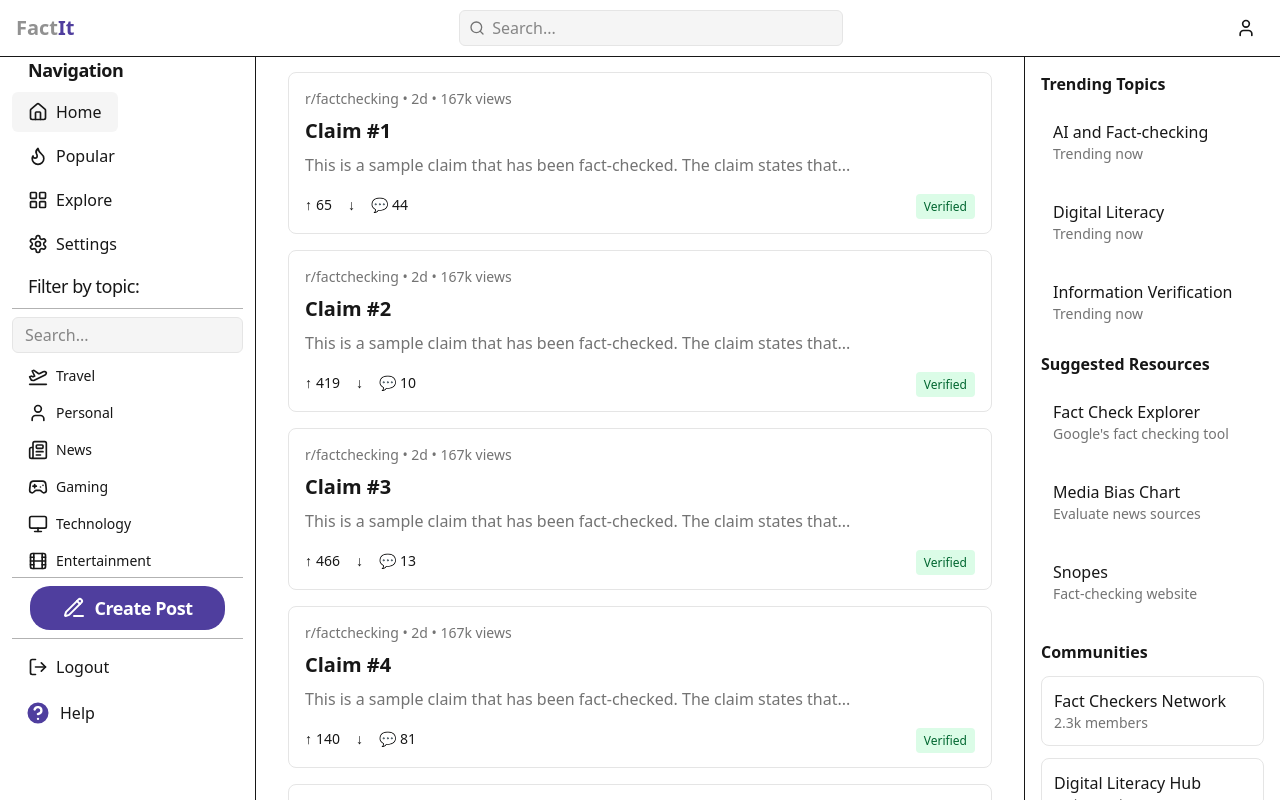
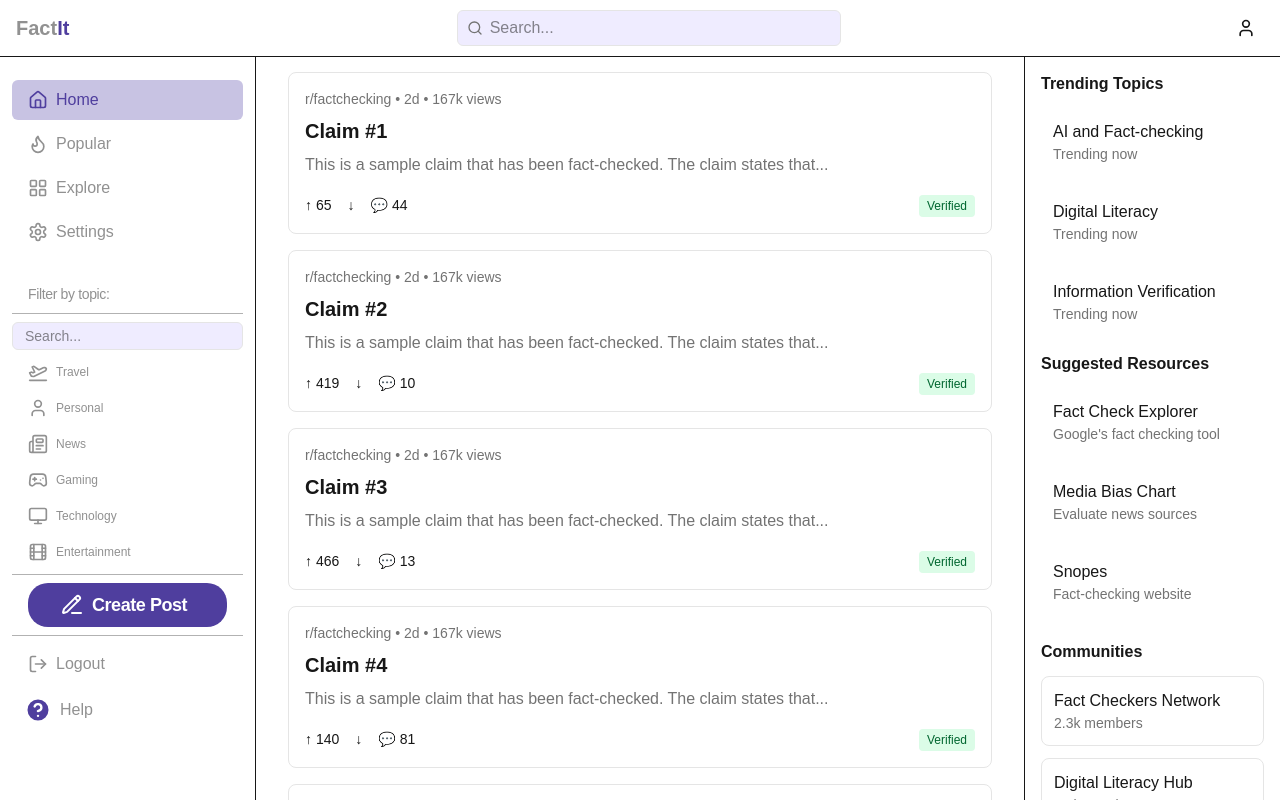
Before and after one commit to Vincentimo-yyy/FactIt, a Next.js app in the folder fact-it/: page / in a window 1280 px wide. Shown: the top 800 px of the page. Built offline with nearby package versions, Linux system fonts and the light colour scheme.

Commit message:
css updates

```diff
--- a/fact-it/app/globals.css
+++ b/fact-it/app/globals.css
@@ -1,9 +1,9 @@
-@import "tailwindcss";
+@import 'tailwindcss';
 
 :root {
   --background: #ffffff;
   --foreground: #171717;
-  --muted: #f5f5f5;
+  --muted: #efecff;
   --muted-foreground: #737373;
   --primary: #919191;
   --primary-foreground: #4f3e9e;
@@ -11,24 +11,49 @@
   --secondary-foreground: #eaeaea;
   --border: #e5e5e5;
   --input: #e5e5e5;
+  --select: #c8c3e3;
+  --font-sans: Arial, Helvetica, sans-serif;
 }
 
 @theme inline {
   --color-background: var(--background);
   --color-foreground: var(--foreground);
-  --font-sans: var(--font-geist-sans);
-  --font-mono: var(--font-geist-mono);
+  --font-sans: var(--font-sans);
 }
 
 body {
   background: var(--background);
   color: var(--foreground);
-  font-family: var(--font-sans), Arial, Helvetica, sans-serif;
+  font-family: Arial, Helvetica, sans-serif;
 }
 
 @layer components {
   .bg-muted {
     background-color: var(--muted);
+  }
+  .bg-select {
+    background-color: var(--select);
+  }
+
+  /* Add hover variant explicitly */
+  .hover\:bg-muted:hover {
+    background-color: var(--muted);
+  }
+
+  .stroke-primary {
+    stroke: var(--primary);
+  }
+
+  .stroke-secondary {
+    stroke: var(--secondary);
+  }
+
+  .fill-primary {
+    fill: var(--primary);
+  }
+
+  .fill-secondary {
+    fill: var(--secondary);
   }
 
   .text-muted-foreground {
@@ -39,12 +64,20 @@ body {
     background-color: var(--primary);
   }
 
+  .text-primary {
+    color: var(--primary);
+  }
+
   .text-primary-foreground {
     color: var(--primary-foreground);
   }
 
   .bg-secondary {
     background-color: var(--secondary);
+  }
+
+  .text-secondary {
+    color: var(--secondary);
   }
 
   .text-secondary-foreground {
--- a/fact-it/app/layout.tsx
+++ b/fact-it/app/layout.tsx
@@ -1,21 +1,10 @@
 import type React from "react"
 import type { Metadata } from "next"
-import { Geist, Geist_Mono } from "next/font/google"
 import "./globals.css"
 import { SiteHeader } from "@/components/layout/site-header"
 import { MobileNav } from "@/components/layout/mobile-nav"
 import { LeftSidebar } from "@/components/layout/left-sidebar"
 import { RightSidebar } from "@/components/layout/right-sidebar"
-
-const geistSans = Geist({
-  variable: "--font-geist-sans",
-  subsets: ["latin"],
-})
-
-const geistMono = Geist_Mono({
-  variable: "--font-geist-mono",
-  subsets: ["latin"],
-})
 
 export const metadata: Metadata = {
   title: "Factit - A simple fact-checking app",
@@ -29,7 +18,7 @@ export default function RootLayout({
 }>) {
   return (
     <html lang="en">
-      <body className={`${geistSans.variable} ${geistMono.variable} antialiased`}>
+      <body className="font-arial antialiased">
         <div className="flex min-h-screen flex-col">
           <SiteHeader />
           <div className="flex-1 pt-14 pb-14 md:pb-0">
--- a/fact-it/components/layout/left-sidebar.tsx
+++ b/fact-it/components/layout/left-sidebar.tsx
@@ -22,65 +22,64 @@ export function LeftSidebar() {
     <div className="hidden md:block fixed top-14 left-0 w-64 h-[calc(100vh-3.5rem)] bg-background border-r">
       <div className="flex h-full flex-col">
         <div className="space-y-2 px-3">
-          <div>
-            <h2 className="mb-2 px-4 text-lg font-semibold tracking-tight">Navigation</h2>
+          <div className="py-6">
             <div className="space-y-1">
-              <button className="flex items-center rounded-md px-4 py-2 bg-muted">
-                <Home className="h-5 w-5 mr-2" />
-                <span>Home</span>
+              <button className="flex w-full items-center rounded-md px-4 py-2 bg-select ">
+                <Home className="h-5 w-5 mr-2 stroke-secondary" />
+                <span className="text-secondary">Home</span>
               </button>
-              <button className="flex items-center rounded-md px-4 py-2 hover:bg-muted">
-                <Flame className="h-5 w-5 mr-2" />
-                <span>Popular</span>
+              <button className="flex w-full items-center rounded-md  px-4 py-2 hover:bg-muted">
+                <Flame className="h-5 w-5 mr-2 stroke-primary" />
+                <span className="text-primary">Popular</span>
               </button>
-              <button className="flex items-center rounded-md px-4 py-2 hover:bg-muted">
-                <LayoutGrid className="h-5 w-5 mr-2" />
-                <span>Explore</span>
+              <button className="flex w-full items-center rounded-md px-4 py-2 hover:bg-muted">
+                <LayoutGrid className="h-5 w-5 mr-2 stroke-primary" />
+                <span className="text-primary">Explore</span>
               </button>
-              <button className="flex items-center rounded-md px-4 py-2 hover:bg-muted">
-                <Settings className="h-5 w-5 mr-2" />
-                <span>Settings</span>
+              <button className="flex w-full items-center rounded-md px-4 py-2 hover:bg-muted">
+                <Settings className="h-5 w-5 mr-2 stroke-primary" />
+                <span className="text-primary">Settings</span>
               </button>
             </div>
           </div>
 
           {/* Additional navigation sections */}
           <div >
-            <h2 className="mb-2 px-4 text-lg tracking-tight ">Filter by topic:</h2>
+            <h2 className="mb-2 px-4 text-primary text-[14px] tracking-tight ">Filter by topic:</h2>
             <div className="border-t border-b border-[#B2B2B2] space-y-1 ">
-              <input type="search" placeholder="Search..." className="w-full bg-muted h-9 rounded-md mt-2   border border-input pl-3 pr-3 focus:outline-none focus:ring-2 focus:ring-primary" />
+              <input type="search" placeholder="Search..." className="w-full text-[14px] bg-muted h-7 rounded-md mt-2 border border-input pl-3 pr-3 focus:outline-none  " />
               <div className="overflow-auto max-h-55">
-                <button className="flex items-center rounded-md px-4 py-2 hover:bg-muted">
-                  <PlaneTakeoff className="h-5 w-5 mr-2" />
-                  <span className="text-[14px]">Travel</span>
+                <button className="flex w-full items-center rounded-md px-4 py-2 hover:bg-muted">
+                  <PlaneTakeoff className="h-5 w-5 mr-2 stroke-primary" />
+                  <span className="text-[12px] text-primary">Travel</span>
                 </button>
-                <button className="flex items-center rounded-md px-4 py-2 hover:bg-muted">
-                  <User className="h-5 w-5 mr-2" />
-                  <span className="text-[14px]">Personal</span>
+                <button className="flex w-full items-center rounded-md px-4 py-2 hover:bg-muted">
+                  <User className="h-5 w-5 mr-2 stroke-primary" />
+                  <span className="text-[12px] text-primary">Personal</span>
                 </button>
-                <button className="flex items-center rounded-md px-4 py-2 hover:bg-muted">
-                  <Newspaper className="h-5 w-5 mr-2" />
-                  <span className="text-[14px]">News</span>
+                <button className="flex w-full items-center rounded-md px-4 py-2 hover:bg-muted">
+                  <Newspaper className="h-5 w-5 mr-2 stroke-primary" />
+                  <span className="text-[12px] text-primary">News</span>
                 </button>
-                <button className="flex items-center rounded-md px-4 py-2 hover:bg-muted">
-                  <Gamepad2 className="h-5 w-5 mr-2" />
-                  <span className="text-[14px]">Gaming</span>
+                <button className="flex w-full items-center rounded-md px-4 py-2 hover:bg-muted">
+                  <Gamepad2 className="h-5 w-5 mr-2 stroke-primary" />
+                  <span className="text-[12px] text-primary">Gaming</span>
                 </button>
-                <button className="flex items-center rounded-md px-4 py-2 hover:bg-muted">
-                  <Monitor className="h-5 w-5 mr-2" />
-                  <span className="text-[14px]">Technology</span>
+                <button className="flex w-full items-center rounded-md px-4 py-2 hover:bg-muted">
+                  <Monitor className="h-5 w-5 mr-2 stroke-primary" />
+                  <span className="text-[12px] text-primary">Technology</span>
                 </button>
-                <button className="flex items-center rounded-md px-4 py-2 hover:bg-muted">
-                  <Film className="h-5 w-5 mr-2" />
-                  <span className="text-[14px]">Entertainment</span>
+                <button className="flex w-full items-center rounded-md px-4 py-2 hover:bg-muted">
+                  <Film className="h-5 w-5 mr-2 stroke-primary" />
+                  <span className="text-[12px] text-primary">Entertainment</span>
                 </button>
-                <button className="flex items-center rounded-md px-4 py-2 hover:bg-muted">
-                  <BookMinus className="h-5 w-5 mr-2" />
-                  <span className="text-[14px]">Education</span>
+                <button className="flex w-full items-center rounded-md px-4 py-2 hover:bg-muted">
+                  <BookMinus className="h-5 w-5 mr-2 stroke-primary" />
+                  <span className="text-[12px] text-primary">Education</span>
                 </button>
-                <button className="flex items-center rounded-md px-4 py-2 hover:bg-muted">
-                  <Shirt className="h-5 w-5 mr-2" />
-                  <span className="text-[14px]">Fashion</span>
+                <button className="flex w-full items-center rounded-md px-4 py-2 hover:bg-muted">
+                  <Shirt className="h-5 w-5 mr-2 stroke-primary" />
+                  <span className="text-[12px] text-primary">Fashion</span>
                 </button>
               </div>
             </div>
@@ -88,19 +87,19 @@ export function LeftSidebar() {
 
           <div >
             <div className="mb-2 pb-2 border-b border-[#B2B2B2] justify-center flex items-center px-4 text-lg font-semibold tracking-tight">
-              <button className="flex items-center rounded-[20px] px-8 py-2 bg-secondary text-white">
-                <PencilLine className="mr-2" />
+              <button className="flex w-full items-center rounded-[20px] px-8 py-2 bg-secondary text-white">
+                <PencilLine className="mr-2 stroke-white" />
                 <span>Create Post</span>
               </button>
             </div>
             <div className="space-y-1">
-              <button className="flex items-center rounded-md px-4 py-2 hover:bg-muted">
-                <LogOut className="h-5 w-5 mr-2" />
-                <span>Logout</span>
+              <button className="flex w-full items-center rounded-md px-4 py-2 hover:bg-muted">
+                <LogOut className="h-5 w-5 mr-2 stroke-primary" />
+                <span className="text-primary">Logout</span>
               </button>
-              <button className="flex items-center rounded-md px-3 py-2 hover:bg-muted ">
-                <CircleHelp className="h-7 w-7 mr-2 text-[#4F3E9E] stroke-white   fill-[#4F3E9E]" />
-                <span>Help</span>
+              <button className="flex items-center rounded-md px-3 py-2 hover:bg-muted w-full">
+                <CircleHelp className="h-7 w-7 mr-2 text-[#4F3E9E] stroke-white fill-[#4F3E9E]" />
+                <span className="text-primary">Help</span>
               </button>
             </div>
           </div>
```
